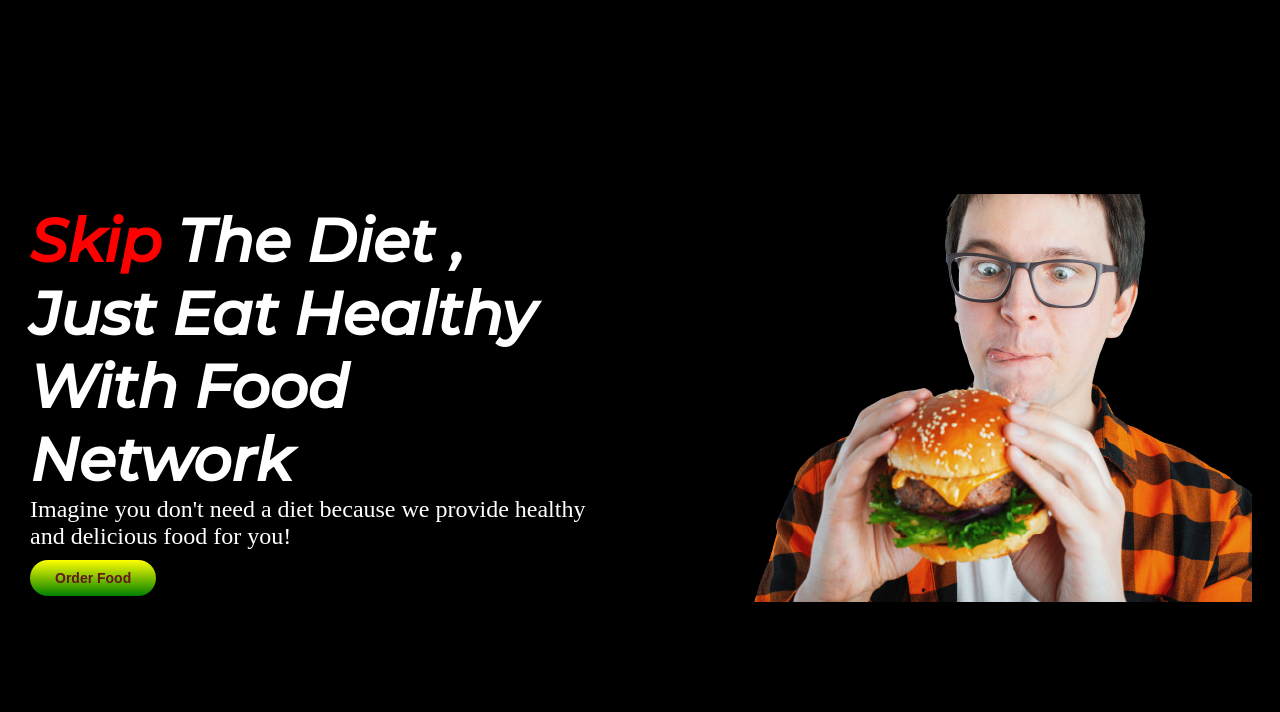
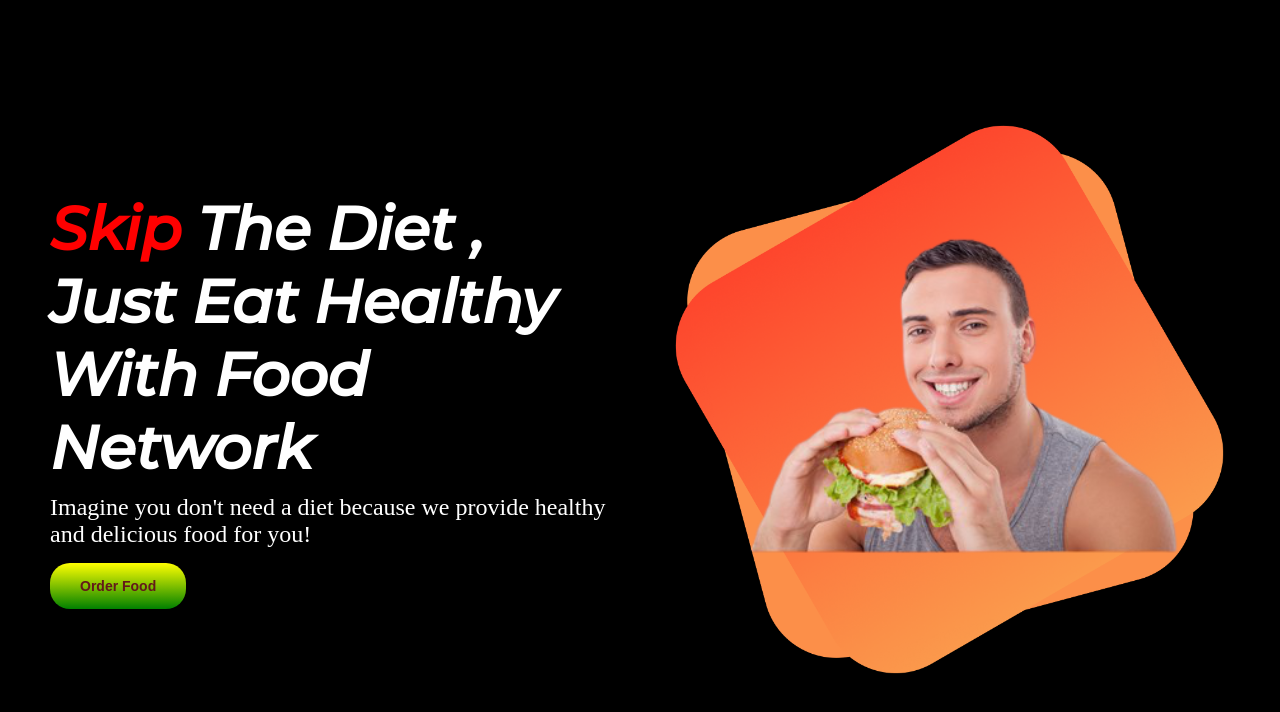
Before and after one commit to xnafi/Eat-Healthy, a plain HTML site: page index.html in a window 1280 px wide. Drawn offline with Linux system fonts and the light colour scheme.

Commit message:
section 1 commit

```diff
--- a/index.html
+++ b/index.html
@@ -36,7 +36,7 @@
 
       <div class="sec-1-div-2">
         <img
-          src="/images/male/young-guy-holding-fresh-burger_79782-176-removebg-preview.png"
+          src="/images/male/attractive-man-eating-hamburger-he-260nw-310832510-removebg-preview.png"
           alt=""
         />
       </div>
--- a/style.css
+++ b/style.css
@@ -12,6 +12,8 @@
     display: flex;
     justify-content: space-evenly;
     align-items: center;
+    padding: 0px 20px;
+
 
 }
 
@@ -26,6 +28,7 @@
     font-size: 60px;
     font-family: 'Montserrat', sans-serif;
 
+
 }
 
 .sp1 {
@@ -34,20 +37,36 @@
 
 .sec1-p {
     font-size: 24px;
+    padding-top: 10px;
 }
 
 .btn {
     border: none;
-    margin-top: 10px;
+    margin-top: 15px;
     font-size: 14px;
     color: rgb(99, 25, 25);
     font-weight: bolder;
     border-radius: 20px;
-    padding: 10px 25px;
+    padding: 15px 30px;
     background-image: linear-gradient(yellow, green);
 
+}
+.btn:hover{
+    background-image: linear-gradient(white,white);
+    color: black;
 }
 
 .sec-1-div-2 {
     width: 50%;
+    background-image: url("/images/shapes/Group\ 8450.png");
+    height: 100%;
+    background-size: 97%;
+    background-position: center;
+    background-repeat: no-repeat;
+    display: flex;
+    justify-content: center;
+    align-items: center;
 }
+.sec-1-div-2 img{
+    width: 80%;
+}
```
